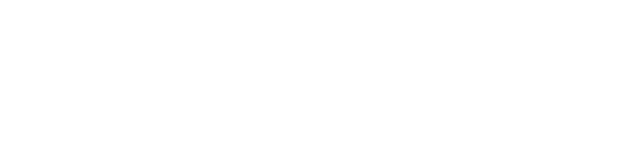
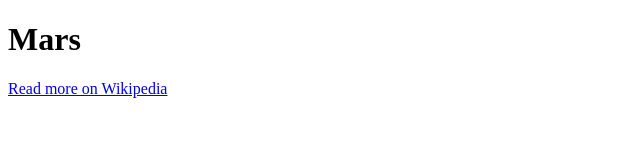
Before and after one commit to bryantconrad/solar-system-exercise, a plain HTML site: page mars/index.html in a window 1280 px wide. Shown: the whole page, without its empty margins (0-640 px from the left). Drawn offline with Linux system fonts and the light colour scheme.

Commit message:
finish adding mars

```diff
--- a/mars/index.html
+++ b/mars/index.html
@@ -1,12 +1,18 @@
 <!DOCTYPE html>
 <html lang="en">
+
 <head>
     <meta charset="UTF-8">
     <meta http-equiv="X-UA-Compatible" content="IE=edge">
     <meta name="viewport" content="width=device-width, initial-scale=1.0">
-    <title>Document</title>
+    <title>Mars</title>
 </head>
+
 <body>
+    <h1>Mars</h1>
+    <a href="https://en.wikipedia.org/wiki/Mars">Read
+        more on
+        Wikipedia</a>
+</body>
 
-</body>
 </html>
```
